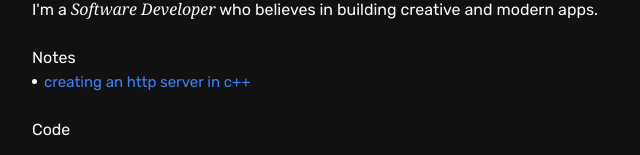
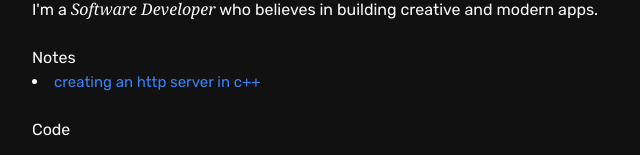
Before and after one commit to michahl/www, a Next.js app: page / in a window 1280 px wide. Shown: the part 131-286 px from the top of the page, without its empty margins (318-958 px from the left). Built offline with nearby package versions, Linux system fonts and the light colour scheme.

Commit message:
adjust margin for post links for improved alignment

```diff
--- a/components/posts.tsx
+++ b/components/posts.tsx
@@ -16,7 +16,7 @@ export default function Posts() {
             <ul className="list-disc list-inside">
                 {posts.map((post) => (
                     <li key={post.slug}>
-                        <Link href={`/b/${post.slug}`} className="text-blue-500 hover:text-blue-700 text-[15px] leading-4 -ml-2.5">
+                        <Link href={`/b/${post.slug}`} className="text-blue-500 hover:text-blue-700 text-[15px] leading-4 -mt-1.5">
                             {post.title.toLowerCase()}
                         </Link>
                     </li>
```
